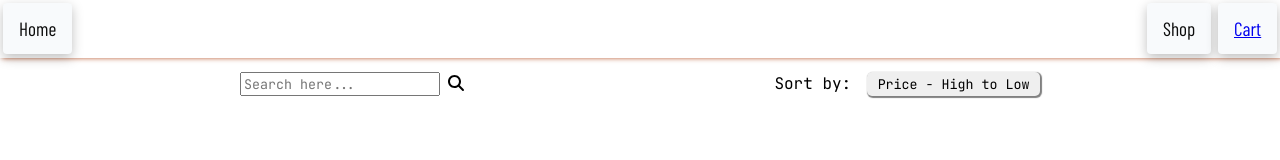
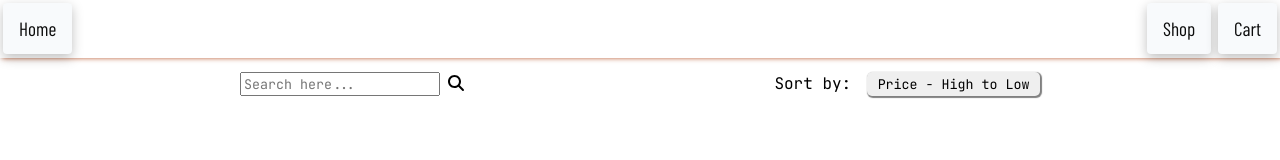
Before and after one commit to Ahab1777/shopping-cart, a React (Vite) app: page /shop in a window 1280 px wide. Shown: the top 160 px of the page. Built offline with nearby package versions, Linux system fonts and the light colour scheme; a web font is replaced by a local one.

Commit message:
fixed cart button click zone

```diff
--- a/src/components/Navbar/Navbar.module.css
+++ b/src/components/Navbar/Navbar.module.css
@@ -29,6 +29,14 @@
         scale: 0.9;
 }
 
+
+.cartButtonAnchor{
+    margin: 0;
+
+    height: 100%;
+    width: 100%;
+}
+
 @media (max-width: 550px) {
     .navbar *{
         font-size: 1rem;
--- a/src/components/Navbar/Navbar.tsx
+++ b/src/components/Navbar/Navbar.tsx
@@ -9,12 +9,10 @@ const Navbar = () => {
         <div className={styles.navbar}>
             <Link to="/" className={styles.homeButton}>Home</Link>
             <Link to="shop" className={styles.shopButton}>Shop</Link>
-            <div id='navbarCartContainer' className={styles.cartButton}>
-                <Link to="cart">
+                <Link id='navbarCartContainer' className={styles.cartButton} to="cart">
                 Cart {cartItemCount > 0 && <span className={styles.cartBadge}>({cartItemCount})</span>}
                 </Link>
             </div>
-        </div>
     );
 };
 
```
